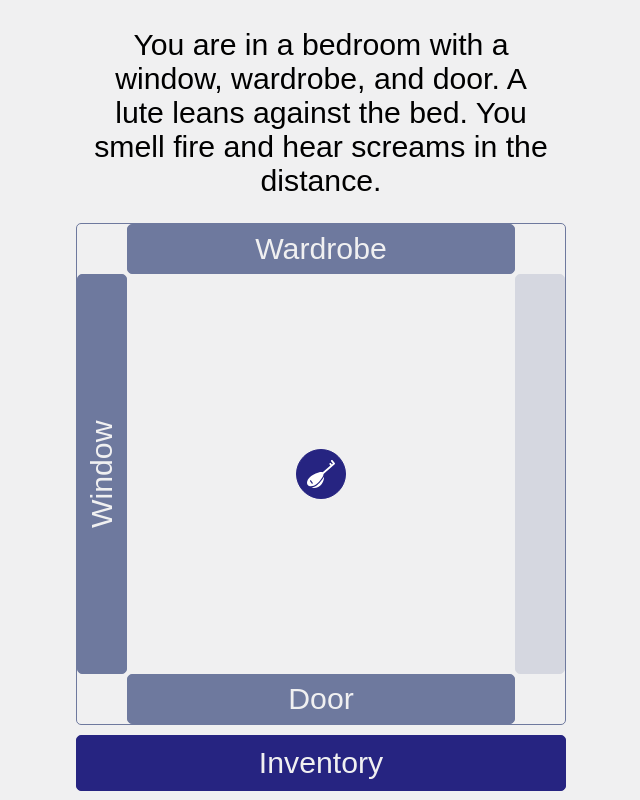
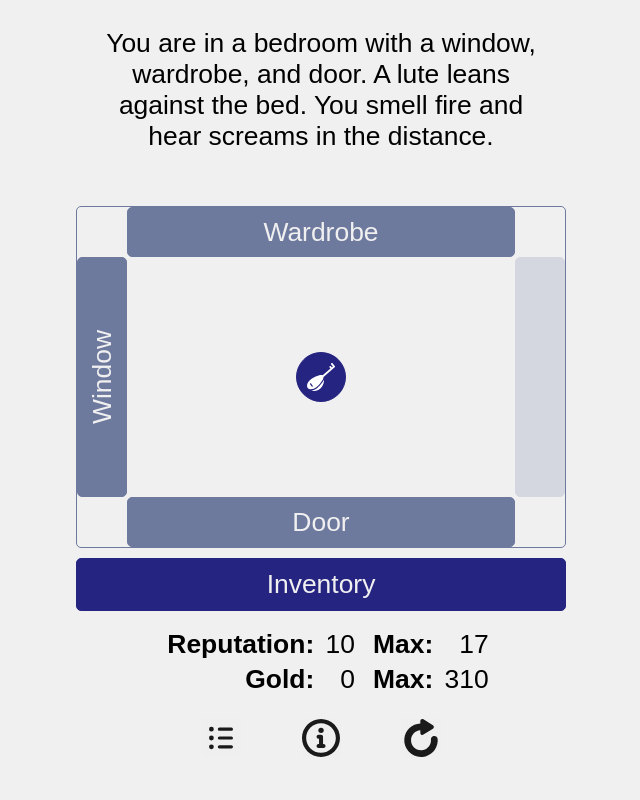
Before and after one commit to skedwards88/dragon, a React app: page / in a window 1280 px wide. Shown: the top 800 px of the page, without its empty margins (319-959 px from the left). Built offline with nearby package versions, Linux system fonts and the light colour scheme.

Commit message:
make smaller on large screen

```diff
--- a/src/App.css
+++ b/src/App.css
@@ -6,6 +6,7 @@ body,
 }
 
 .App {
+  --default-font-size: min(0.7cm, 5vmin);
   font-family: Arial, Helvetica, sans-serif;
   display: flex;
   margin: auto;
@@ -15,7 +16,7 @@ body,
   flex-direction: column;
   max-width: 500px;
   height: 95%;
-  font-size: min(0.8cm, 5vmin);
+  font-size: var(--default-font-size);
 
   /* todo it would be better to use a media query for ><500px and then use max-width:100% for <500px
   @media (max-width: 500px) {
@@ -26,11 +27,12 @@ body,
 }
 
 h1 {
-  font-size: min(1.6cm, 10vmin);
+  font-size: calc(var(--default-font-size) * 2);
+  margin-block-end: 0;
 }
 
 small {
-  font-size: min(0.4cm, 4vmin);
+  font-size: calc(var(--default-font-size) * .6);
 }
 
 #location-screen {
@@ -96,7 +98,7 @@ button {
   padding: 10px;
   margin: 5px;
   text-transform: capitalize;
-  font-size: min(0.8cm, 5vmin);
+  font-size: var(--default-font-size);
 }
 
 button:disabled {
@@ -173,7 +175,7 @@ button:disabled {
   grid-column-start: 1;
   grid-row-start: 2;
   transform: rotate(180deg);
-  min-height: 50vmin;
+  min-height: 30vh;
 }
 
 #W > p {
@@ -183,7 +185,7 @@ button:disabled {
 #E {
   grid-column-start: 3;
   grid-row-start: 2;
-  min-height: 50vmin;
+  min-height: 30vh;
 }
 
 #E > p {
```
